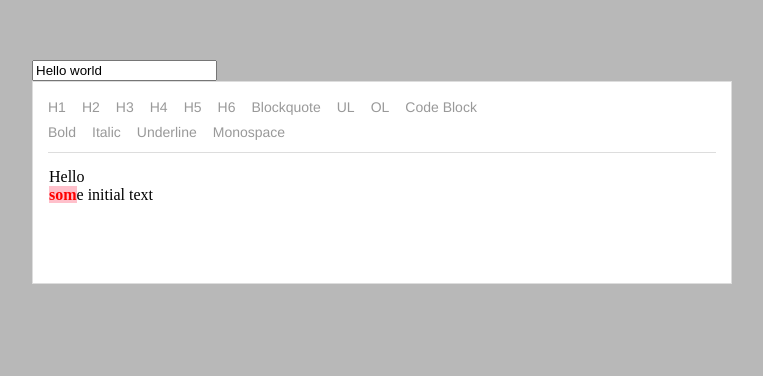
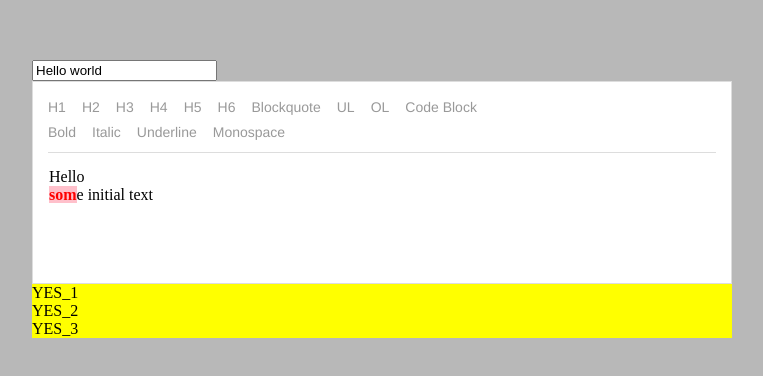
Before and after one commit to ba1uev/rich, a React app: page / in a window 1280 px wide. Shown: the top 376 px of the page, without its empty margins (258-1021 px from the left). Built offline with nearby package versions, Linux system fonts and the light colour scheme.

Commit message:
add List component

```diff
--- a/src/App.js
+++ b/src/App.js
@@ -1,6 +1,7 @@
 import React, { Component } from 'react';
 // import RichEditor from './components/Editor';
-import Canvas from './components/canvas';
+import Canvas from './components/Canvas';
+import List from './components/List';
 import LS from './utils/LocalStorage';
 let data = '{"entityMap":{},"blocks":[{"key":"c4d0i","text":"Hello","type":"unstyled","depth":0,"inlineStyleRanges":[],"entityRanges":[]},{"key":"38mrh","text":"some initial text","type":"unstyled","depth":0,"inlineStyleRanges":[{"offset":0,"length":3,"style":"BOLD"}],"entityRanges":[]}]}';
 
@@ -24,6 +25,7 @@ export default class App extends Component {
   initialize() {
     LS.clear();
     let id = LS.set('id', 1, 'number');
+    LS.set('list', [1, 2, 3], 'array');
     let header = LS.set('h_1', 'Hello world');
     let body = LS.set('b_1', data);
     LS.set('inited', true);
@@ -39,6 +41,9 @@ export default class App extends Component {
           <Canvas
             id={id}
           />
+          <List
+            id={id}
+          />
         </div>
       </div>
     );
--- /dev/null
+++ b/src/components/List/index.js
@@ -0,0 +1,57 @@
+import React, {Component} from 'react';
+import LS from '../../utils/LocalStorage';
+
+export default class List extends Component {
+  constructor(props) {
+    super(props);
+    this.state = {
+      id: props.id
+    }
+  }
+
+  chooseNote(e){
+    LS.set('currentNoteId', e.target.dataset.id);
+    this.props.chooseNoteAction(e.target.dataset.id);
+  }
+
+  createNote(){
+    this.props.createNote()
+  }
+
+  render() {
+    let list = [];
+    LS.get('list', 'array').map(id => {
+      let header = LS.get(`h_${id}`);
+      list.push(
+        <div key={`header_${id}`} style={{backgroundColor: 'yellow'}}>{`YES_${id}`}</div>
+      )
+    });
+    return (
+      <div className="list">
+        {list}
+      </div>
+    )
+    // var currId = this.props.currentNoteId;
+    // var notesMap = this.props.notesMap;
+    // var notes = [];
+    // if (notesMap) {
+    //   notesMap.forEach((id) => {
+    //     let title = LS.get('title', id);
+    //     notes.push(
+    //       <div
+    //         className={currId === +id ? "list-item active" : "list-item"}
+    //         data-id={id}
+    //         onClick={this.chooseNote}
+    //         key={id}
+    //       >{title ? title : <span data-id={id} className="empty">No name</span>}</div>
+    //     )
+    //   })
+    // }
+    // return (
+    //   <div className="list">
+    //     {notes}
+    //     <button className="list-new" onClick={this.createNote}>New note</button>
+    //   </div>
+    // )
+  }
+}
--- a/src/utils/LocalStorage.js
+++ b/src/utils/LocalStorage.js
@@ -11,6 +11,7 @@ export default {
       case 'array':
         let arr = result.split(',');
         arr = arr.map(i => {
+          if (typeof i !== 'string') return i
           return i.replace(/{{COMMA}}/g, ',')
         })
         return arr
@@ -29,6 +30,7 @@ export default {
         break;
       case 'array':
         localStorage[key] = value.map(i => {
+          if (typeof i !== 'string') return i
           return i.replace(/,/g, '{{COMMA}}')
         });
         break;
```
